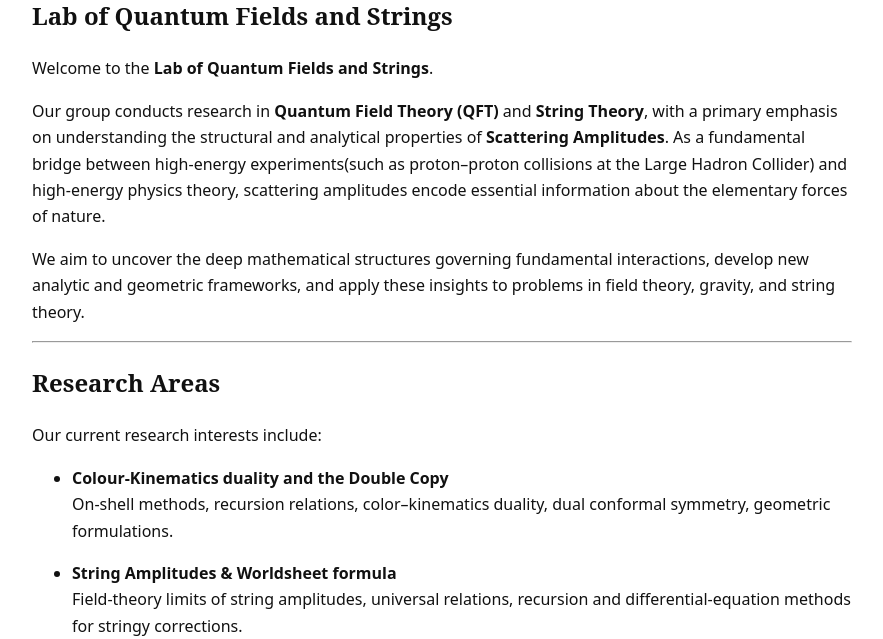
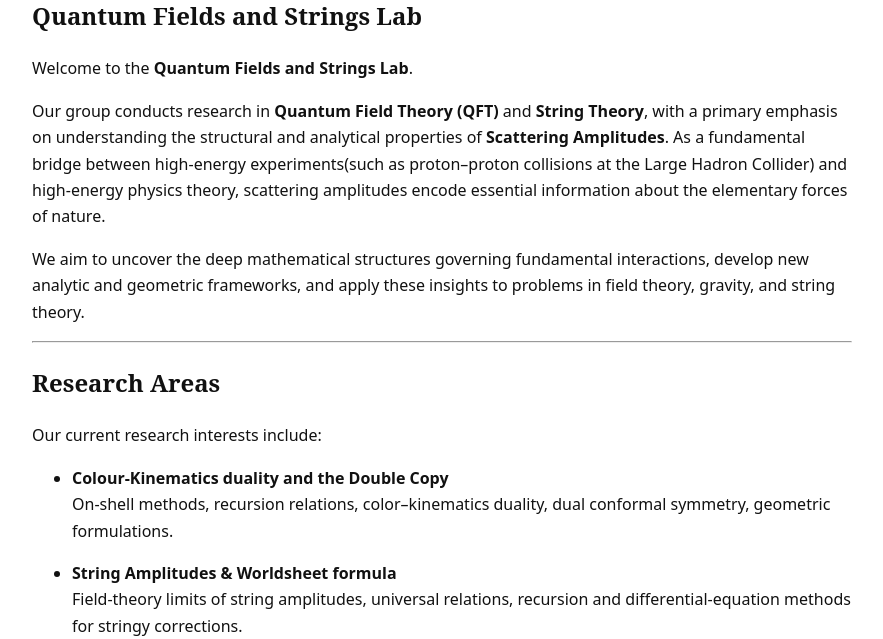
Before and after one commit to QuantumQ1/quantumq1.github.io, a Jekyll site: the page built from index.md, in a window 1280 px wide and 900 px high, scrolled down 374 px, cut to the strip 261-900 px from the top of the window. Shown: the whole strip, without its empty margins (198-1081 px from the left). Built offline with Jekyll 4.4.1, drawn with Linux system fonts in a browser that asks for light colours.

```diff
--- a/index.md
+++ b/index.md
@@ -9,9 +9,9 @@ title: Home
   <img src="/assets/img/lab-banner.jpg" alt="Lab of Quantum Fields and Strings" style="max-width: 100%; border-radius: 8px;">
 </p>
 
-# Lab of Quantum Fields and Strings
+# Quantum Fields and Strings Lab
 
-Welcome to the **Lab of Quantum Fields and Strings**.
+Welcome to the **Quantum Fields and Strings Lab**.
 
 Our group conducts research in **Quantum Field Theory (QFT)** and **String Theory**, with a primary emphasis on understanding the structural and analytical properties of **Scattering Amplitudes**. As a fundamental bridge between high-energy experiments(such as proton–proton collisions at the Large Hadron Collider) and high-energy physics theory, scattering amplitudes encode essential information about the elementary forces of nature.
 
```
